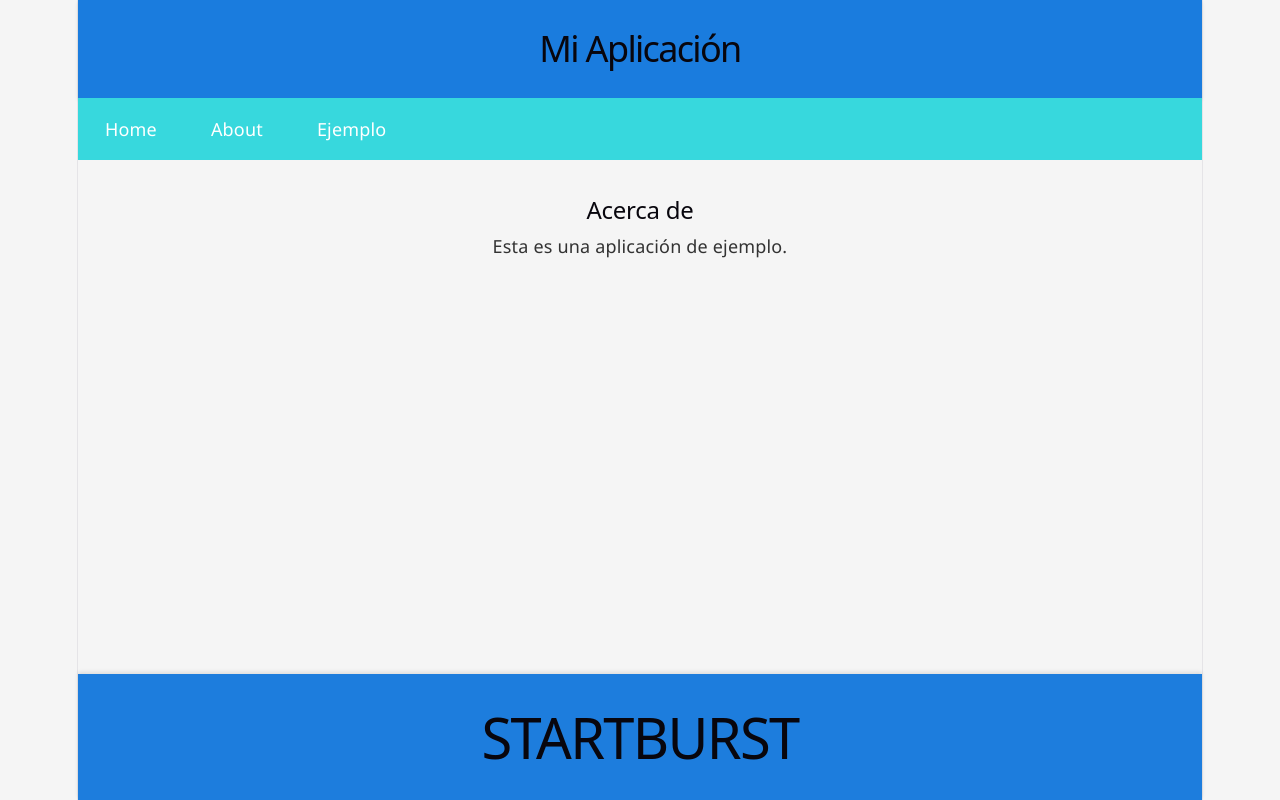
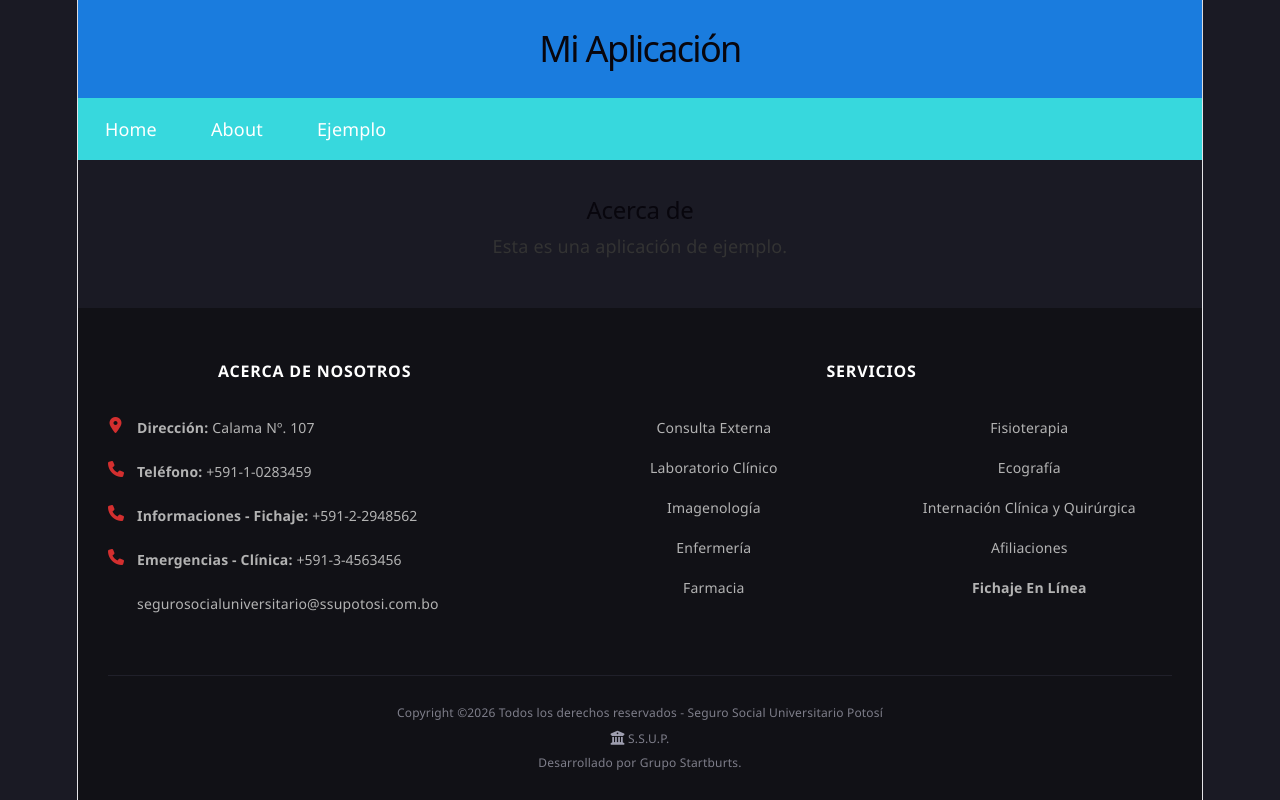
Before and after one commit to VilmaCuparaSoliz-gibhub/Examen-final-STARTBURTS, a React (Vite) app: page /about in a window 1280 px wide. Built offline with nearby package versions, Linux system fonts and the light colour scheme.

Commit message:
subiendo el pie de pagina

```diff
--- a/index.html
+++ b/index.html
@@ -4,6 +4,7 @@
     <meta charset="UTF-8" />
     <link rel="icon" type="image/svg+xml" href="/favicon.svg" />
     <meta name="viewport" content="width=device-width, initial-scale=1.0" />
+    <link rel="stylesheet" href="https://cdnjs.cloudflare.com/ajax/libs/font-awesome/6.4.0/css/all.min.css" />
     <title>my-example</title>
   </head>
   <body>
--- a/src/components/footer.jsx
+++ b/src/components/footer.jsx
@@ -1,9 +1,93 @@
 import '../styles/footer.css'
 
 export default function Footer() {
-	return (
-		<footer className="site-footer">
-			<h1> STARTBURST</h1>
-		</footer>
-	)
+  const handleClickableClick = (event) => {
+    event.preventDefault()
+  }
+
+  return (
+    <footer className="main-footer">
+      <div className="footer-container">
+        <div className="footer-section">
+          <h3>Acerca de Nosotros</h3>
+
+          <div className="contact-item">
+            <i className="fa-solid fa-location-dot"></i>
+            <span>
+              <strong>Dirección:</strong>{' '}
+              <a
+                href="https://maps.google.com/?q=Calama+107,+Potosi,+Bolivia"
+                target="_blank"
+                rel="noopener noreferrer"
+              >
+                Calama Nº. 107
+              </a>
+            </span>
+          </div>
+
+          <div className="contact-item">
+            <i className="fa-solid fa-phone"></i>
+            <span>
+              <strong>Teléfono:</strong>{' '}
+              <button type="button" className="clickable-item link-button" onClick={handleClickableClick}>
+                +591-1-0283459
+              </button>
+            </span>
+          </div>
+
+          <div className="contact-item">
+            <i className="fa-solid fa-phone"></i>
+            <span>
+              <strong>Informaciones - Fichaje:</strong>{' '}
+              <button type="button" className="clickable-item link-button" onClick={handleClickableClick}>
+                +591-2-2948562
+              </button>
+            </span>
+          </div>
+
+          <div className="contact-item">
+            <i className="fa-solid fa-phone"></i>
+            <span>
+              <strong>Emergencias - Clínica:</strong>{' '}
+              <button type="button" className="clickable-item link-button" onClick={handleClickableClick}>
+                +591-3-4563456
+              </button>
+            </span>
+          </div>
+
+          <div className="contact-item mail-container">
+            <span>
+              <a href="https://ssupotosi.com.bo/#" className="clickable-item">
+                segurosocialuniversitario@ssupotosi.com.bo
+              </a>
+            </span>
+          </div>
+        </div>
+
+        <div className="footer-section footer-section--wide">
+          <h3>Servicios</h3>
+          <ul className="services-list">
+            <li>Consulta Externa</li>
+            <li>Fisioterapia</li>
+            <li>Laboratorio Clínico</li>
+            <li>Ecografía</li>
+            <li>Imagenología</li>
+            <li>Internación Clínica y Quirúrgica</li>
+            <li>Enfermería</li>
+            <li>Afiliaciones</li>
+            <li>Farmacia</li>
+            <li className="highlight-link">Fichaje En Línea</li>
+          </ul>
+        </div>
+      </div>
+
+      <div className="footer-bottom">
+        <p>Copyright ©2026 Todos los derechos reservados - Seguro Social Universitario Potosí</p>
+        <p>
+          <i className="fa-solid fa-building-columns"></i> S.S.U.P.
+        </p>
+        <p>Desarrollado por Grupo Startburts.</p>
+      </div>
+    </footer>
+  )
 }
--- a/src/styles/footer.css
+++ b/src/styles/footer.css
@@ -1,13 +1,128 @@
-.site-footer {
-  background-color: #1d7ddd;
-  color: rgb(232, 231, 236);
-  text-align: center;
-  padding: 1rem;
-  margin-top: auto;
-  box-shadow: 0 -2px 4px rgba(0, 0, 0, 0.1);
+body {
+  margin: 0;
+  font-family: 'Segoe UI', Tahoma, Geneva, Verdana, sans-serif;
+  background-color: #1a1a24;
 }
 
-.site-footer p {
+.main-footer {
+  background-color: #111116;
+  color: #b3b3b3;
+  padding: 50px 30px 25px;
+  font-size: 14px;
+}
+
+.footer-container {
+  max-width: 1200px;
+  margin: 0 auto;
+  display: grid;
+  grid-template-columns: 1.5fr 1fr 1fr;
+  gap: 50px;
+  padding-bottom: 40px;
+}
+
+.footer-section h3 {
+  color: #ffffff;
+  font-size: 16px;
+  text-transform: uppercase;
+  margin-bottom: 30px;
+  letter-spacing: 0.8px;
+  font-weight: 600;
+}
+
+.contact-item {
+  display: flex;
+  align-items: flex-start;
+  margin-bottom: 18px;
+}
+
+.contact-item i {
+  color: #d32f2f;
+  margin-right: 14px;
+  margin-top: 2px;
+  font-size: 16px;
+  width: 15px;
+  text-align: center;
+}
+
+.contact-item a {
+  color: #b3b3b3;
+  text-decoration: none;
+}
+
+.footer-section--wide {
+  grid-column: span 2;
+}
+
+.mail-container {
+  padding-left: 29px;
+}
+
+.services-list {
+  list-style: none;
+  padding: 0;
   margin: 0;
-  font-size: 0.9rem;
+  display: grid;
+  grid-template-columns: 1fr 1fr;
+  gap: 14px 30px;
 }
+
+.services-list li {
+  color: #b3b3b3;
+  cursor: pointer;
+}
+
+.highlight-link {
+  font-weight: bold;
+  color: #ffffff;
+}
+
+.contact-item a:hover,
+.services-list li:hover {
+  color: #d32f2f;
+}
+
+.clickable-item {
+  cursor: pointer;
+}
+
+.link-button {
+  background: none;
+  border: 0;
+  padding: 0;
+  color: inherit;
+  font: inherit;
+  text-align: left;
+}
+
+.footer-bottom {
+  border-top: 1px solid #20202a;
+  padding-top: 25px;
+  text-align: center;
+  font-size: 12px;
+  line-height: 2;
+  color: #7e7e8a;
+}
+
+.footer-bottom i {
+  margin: 6px 0;
+  font-size: 14px;
+  color: #9e9eaf;
+}
+
+@media (max-width: 900px) {
+  .footer-container {
+    grid-template-columns: 1fr;
+    gap: 35px;
+  }
+
+  .footer-section--wide {
+    grid-column: span 1;
+  }
+}
+
+@media (max-width: 480px) {
+  .services-list {
+    grid-template-columns: 1fr;
+    gap: 12px;
+  }
+}
```
